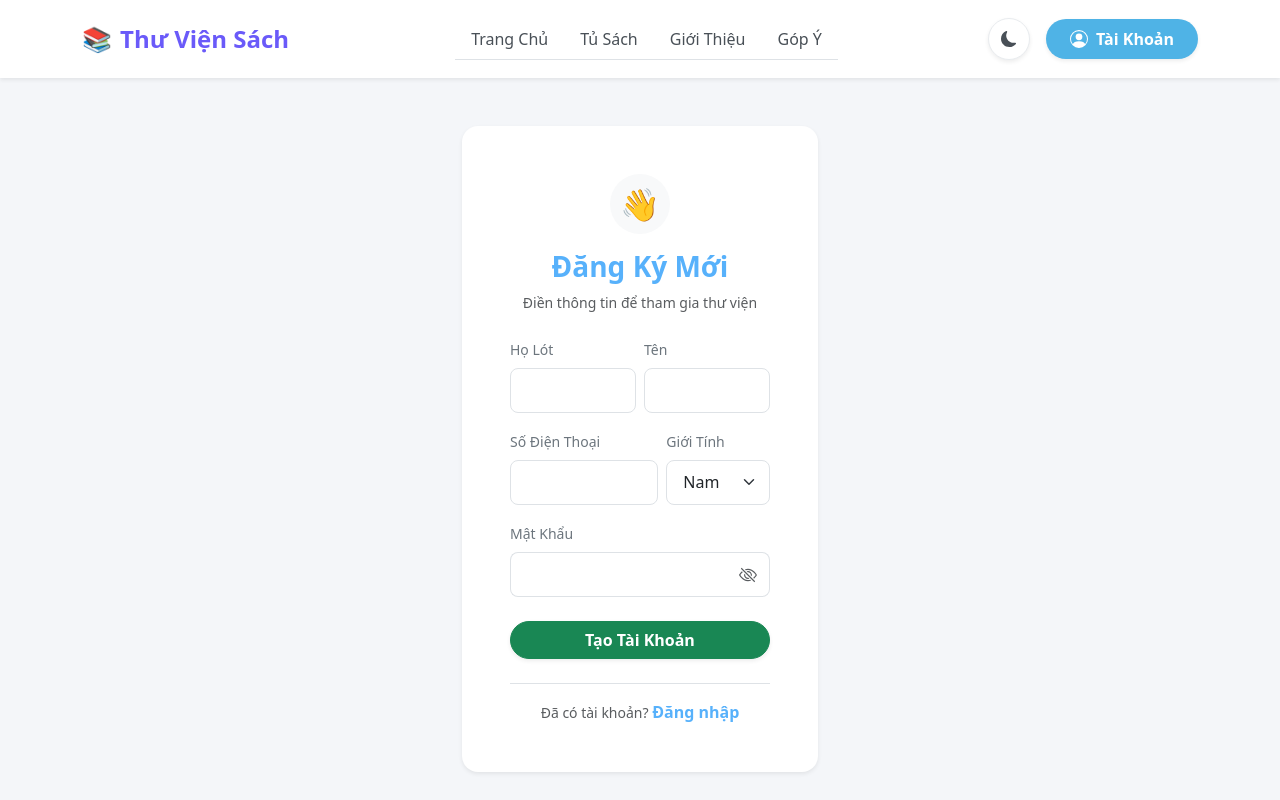
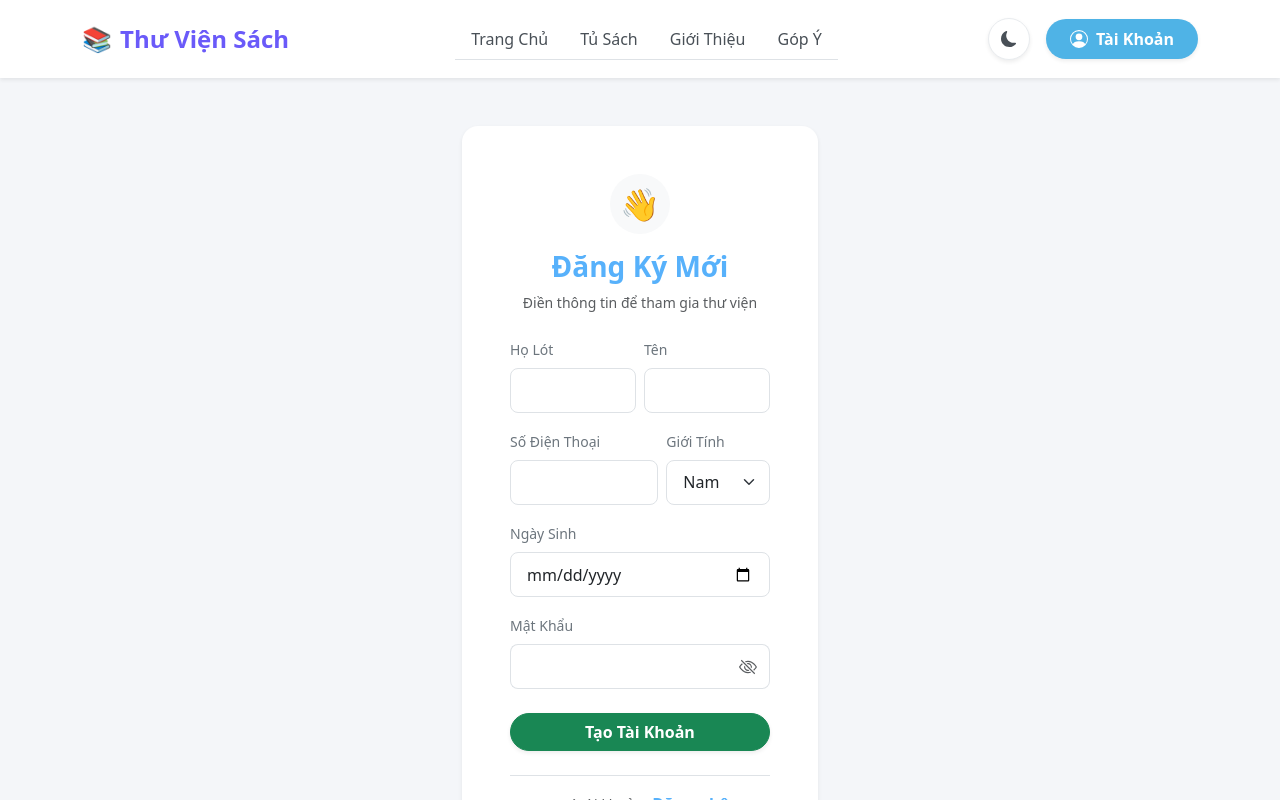
Before and after one commit to ChungTinh/QuanLyThuVien_MEVN, a Vue app in the folder quanlymuonsach-frontend/: page /tai-khoan in a window 1280 px wide. Both pictures are taken after a click on the link "Đăng ký ngay". Shown: the top 800 px of the page. Built offline with nearby package versions, Linux system fonts and the light colour scheme.

Commit message:
update truong ngay sinh

```diff
--- a/quanlymuonsach-frontend/src/views/TaiKhoan.vue
+++ b/quanlymuonsach-frontend/src/views/TaiKhoan.vue
@@ -169,7 +169,17 @@
                   </select>
                 </div>
               </div>
-
+              <div class="mb-3">
+                <label class="form-label fw-medium small text-secondary"
+                  >Ngày Sinh</label
+                >
+                <input
+                  type="date"
+                  class="form-control custom-input"
+                  v-model="registerData.NgaySinh"
+                  required
+                />
+              </div>
               <!-- HIỆN MẬT KHẨU CHO FORM ĐĂNG KÝ -->
               <div class="mb-4">
                 <label class="form-label fw-medium small text-secondary"
@@ -375,7 +385,19 @@
                       </select>
                     </div>
                   </div>
-                  <div class="mb-4">
+                  <div class="row g-3 mb-4">
+                    <div class="col-md-5">
+                      <label class="form-label text-secondary small fw-medium"
+                        >Ngày sinh</label
+                      >
+                      <input
+                        type="date"
+                        class="form-control custom-input"
+                        v-model="editUser.NgaySinh"
+                        required
+                      />
+                    </div>
+                    <div class="col-md-7">
                       <label class="form-label text-secondary small fw-medium"
                         >Địa chỉ</label
                       >
@@ -384,6 +406,7 @@
                         class="form-control custom-input"
                         v-model="editUser.DiaChi"
                       />
+                    </div>
                   </div>
                   <div class="text-end">
                     <button
--- a/quanlymuonsach-frontend/src/views/admin/QuanLyDocGia.vue
+++ b/quanlymuonsach-frontend/src/views/admin/QuanLyDocGia.vue
@@ -137,6 +137,18 @@
                 />
               </div>
 
+              <div class="mb-3">
+                <label class="form-label fw-bold small text-secondary"
+                  >Ngày Sinh</label
+                >
+                <input
+                  type="date"
+                  class="form-control"
+                  v-model="formData.NgaySinh"
+                  required
+                />
+              </div>
+
               <div class="row mb-3">
                 <div class="col-6">
                   <label class="form-label fw-bold small text-secondary"
@@ -223,9 +235,10 @@ export default {
       searchText: "",
       modalInstance: null,
       formData: {
-        Password: "123",
+        Password: "123456",
         HoLot: "",
         Ten: "",
+        NgaySinh: "",
         DienThoai: "",
         Phai: "Nam",
       },
@@ -261,6 +274,7 @@ export default {
         Password: "123456",
         HoLot: "",
         Ten: "",
+        NgaySinh: "",
         DienThoai: "",
         Phai: "Nam",
       };
```
Also changed, not shown: 1 other file (tests, documents, lock files or other folders). Lines whose indentation alone changed are shown as unchanged.
